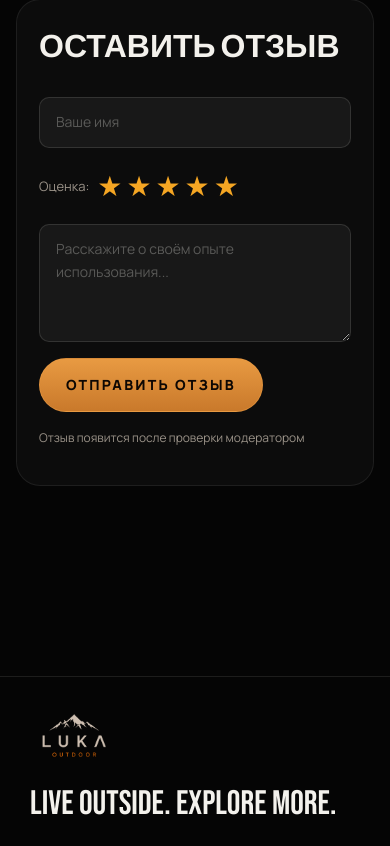
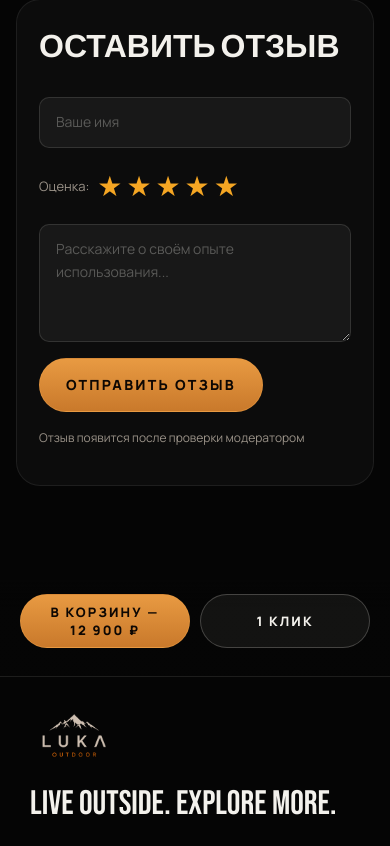
Before and after one commit to maximfilippov94/maxim, a PHP site: page /product.php?slug=volga-fire-base in a window 390 px wide. Shown: the part 1659-2505 px from the top of the page. Run offline with PHP 8.4, Linux system fonts and the light colour scheme; data comes from the database, SQL or seed files in the repository; some libraries are stand-ins or nearby versions.

Commit message:
Fix missing sticky buy buttons on mobile product page

```diff
--- a/site/assets/style.css
+++ b/site/assets/style.css
@@ -2147,7 +2147,7 @@ main, footer {
 /* ── Sticky buy entrance ──────────────────────────────────────── */
 .stickyBuy { display: none; }
 @media(max-width:980px) {
-  .stickyBuy { transform: translateY(100%); transition: transform .35s cubic-bezier(.4,0,.2,1), opacity .35s; opacity: 0; }
+  .stickyBuy { display: flex; transform: translateY(100%); transition: transform .35s cubic-bezier(.4,0,.2,1), opacity .35s; opacity: 0; }
   .stickyBuy.sticky-visible { transform: translateY(0); opacity: 1; }
 }
 
```
